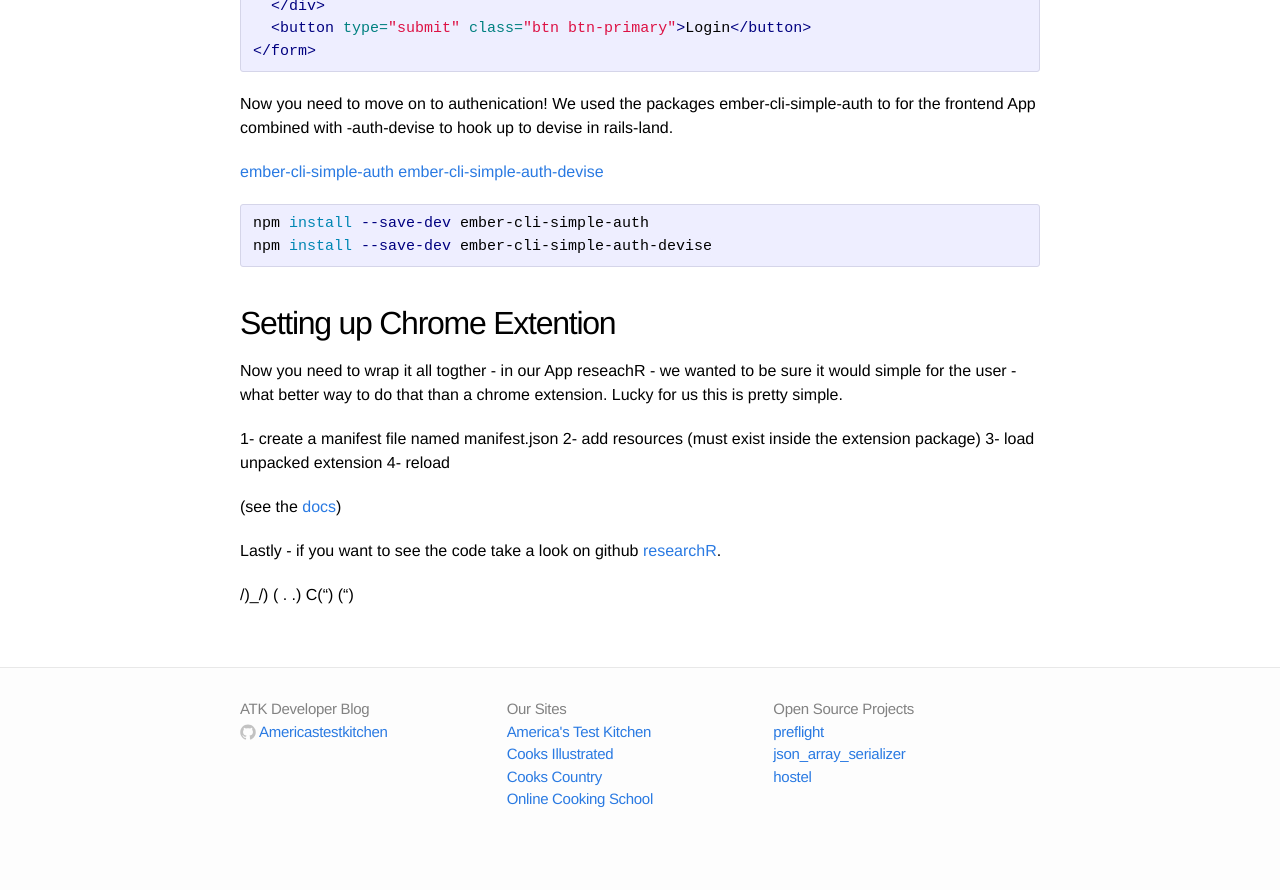
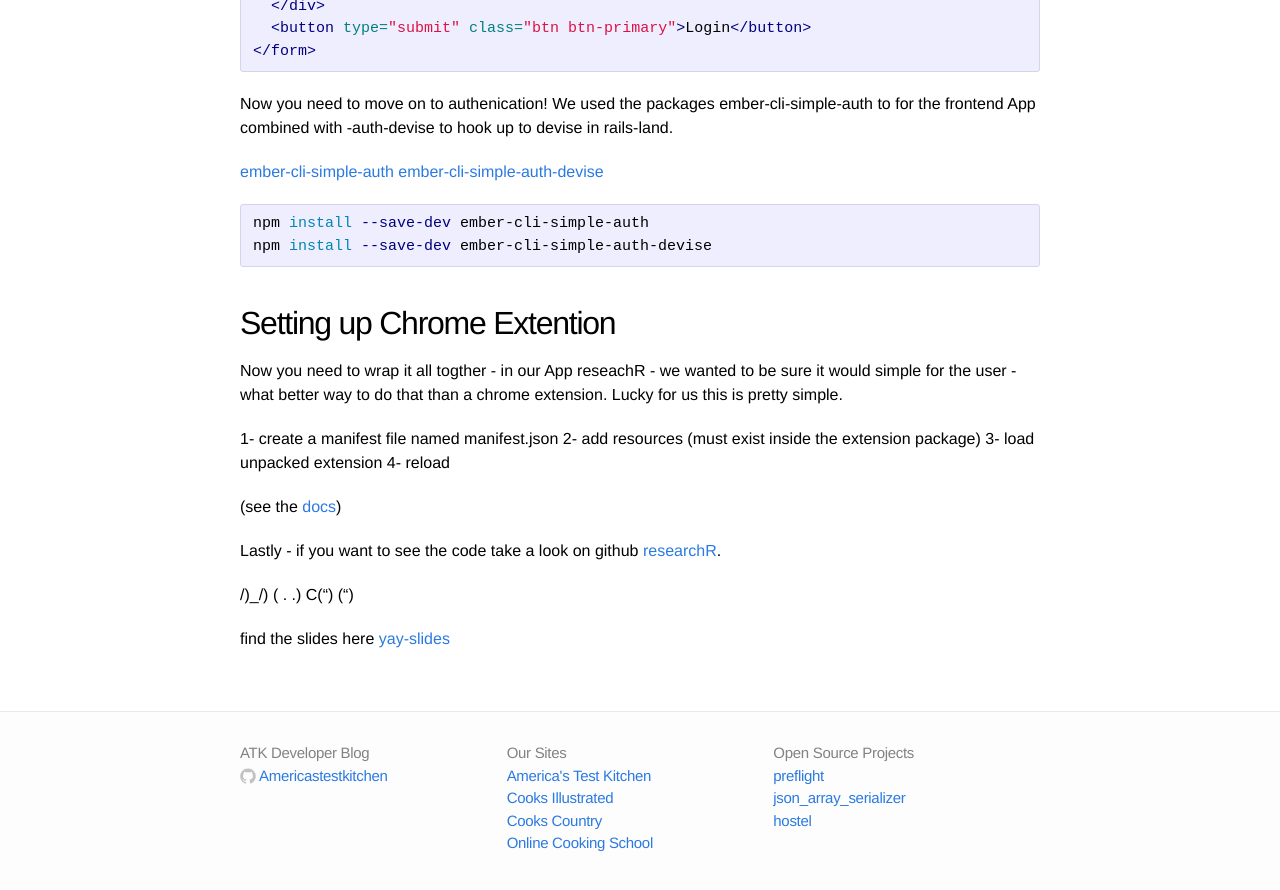
Before and after one commit to Americastestkitchen/Americastestkitchen.github.io, a Jekyll site: the page built from _posts/2014-09-01-rails-and-ember-cli.markdown, in a window 1280 px wide and 900 px high, scrolled down 3165 px. Shown: the top 890 px of the window. Built offline with Jekyll 4.4.1, drawn with Linux system fonts in a browser that asks for light colours; before the commit the page ends 4021 px from its top, so only the background shows below that.

Commit message:
with links

```diff
--- a/_posts/2014-09-01-rails-and-ember-cli.markdown
+++ b/_posts/2014-09-01-rails-and-ember-cli.markdown
@@ -150,3 +150,5 @@
    /)_/)
   ( .  .)
  C(") (")
+
+find the slides here [yay-slides](http://www.slideshare.net/jks8787/rubyonrailsandembercli)
```
